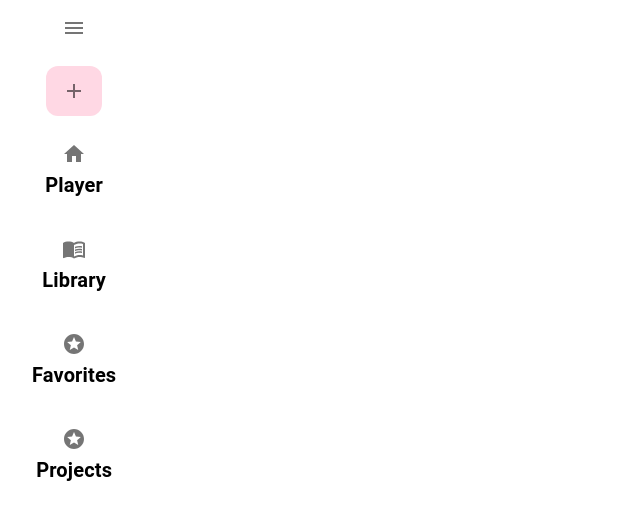
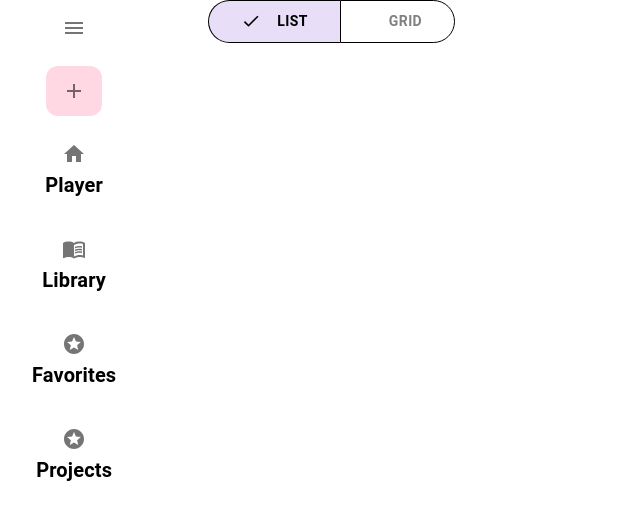
Before and after one commit to Omriwebiks/v2t-demo, a React (Vite) app in the folder client/: page /project in a window 1280 px wide. Shown: the top 520 px of the page, without its empty margins (0-640 px from the left). Built offline with nearby package versions, Linux system fonts and the light colour scheme.

Commit message:
feat: create project page, update MPDETOGGLE and routing

```diff
--- a/client/src/layout/sideBar/SideBar.tsx
+++ b/client/src/layout/sideBar/SideBar.tsx
@@ -80,7 +80,11 @@ export default function SideBar() {
           text={isMobile ? "" : "Favorites"}
           link="/favorites"
         />
-        <SideBarItem icon={<StarsIcon />} text={isMobile ? "" : "Projects"} />
+        <SideBarItem
+          icon={<StarsIcon />}
+          text={isMobile ? "" : "Projects"}
+          link="/project"
+        />
       </List>
     </Box>
   );
--- /dev/null
+++ b/client/src/pages/project/ModeToogle.tsx
@@ -0,0 +1,46 @@
+import React from "react";
+import { Button, ButtonGroup } from "@mui/material";
+import CheckIcon from "@mui/icons-material/Check";
+
+interface ModeToggleProps {
+  items: string[];
+  view: string;
+  setView: (mode: string) => void;
+}
+
+const ModeToggle: React.FC<ModeToggleProps> = ({ items, view, setView }) => {
+  return (
+    <ButtonGroup>
+      {items.map((mode) => (
+        <Button
+          key={mode}
+          onClick={() => setView(mode)}
+          sx={{
+            borderRadius: mode === "list" ? "30px 0 0 30px" : "0 30px 30px 0",
+            borderColor: "black",
+            px: 4,
+            py: 1,
+            fontWeight: "600",
+            display: "flex",
+            alignItems: "center",
+            justifyContent: "center",
+            gap: 2,
+            backgroundColor: view === mode ? "#E8DEF8" : "white",
+            color: view === mode ? "black" : "gray",
+            "&:hover": {
+              backgroundColor: view === mode ? "#E8DEF8" : "white",
+            },
+            minWidth: "120px",
+          }}
+        >
+          <span style={{ display: "inline-flex", alignItems: "center" }}>
+            {view === mode && <CheckIcon fontSize="small" />}{" "}
+          </span>
+          {mode.charAt(0).toUpperCase() + mode.slice(1)}
+        </Button>
+      ))}
+    </ButtonGroup>
+  );
+};
+
+export default ModeToggle;
--- /dev/null
+++ b/client/src/pages/project/ProjectPage.tsx
@@ -0,0 +1,9 @@
+import { useState } from "react";
+import ModeToggle from "./ModeToogle";
+
+export default function ProjectPage() {
+  const [view, setView] = useState("list");
+  const toggleItems = ["list", "grid"];
+
+  return <ModeToggle items={toggleItems} view={view} setView={setView} />;
+}
--- a/client/src/router/appRouter.tsx
+++ b/client/src/router/appRouter.tsx
@@ -1,7 +1,8 @@
 import { Route, Routes } from "react-router-dom";
 import HomePage from "../pages/home/HomePage";
 import LibraryPage from "../pages/library/LibraryPage";
-import FavoritesPage from "../pages/favorites/favoritesPage";
+import FavoritesPage from "../pages/favorites/FavoritesPage";
+import ProjectPage from "../pages/project/ProjectPage";
 
 const AppRouter = () => {
   return (
@@ -9,6 +10,7 @@ const AppRouter = () => {
       <Route path="/" element={<HomePage />} />
       <Route path="/library" element={<LibraryPage />} />
       <Route path="/favorites" element={<FavoritesPage />} />
+      <Route path="/project" element={<ProjectPage />} />
     </Routes>
   );
 };
```
